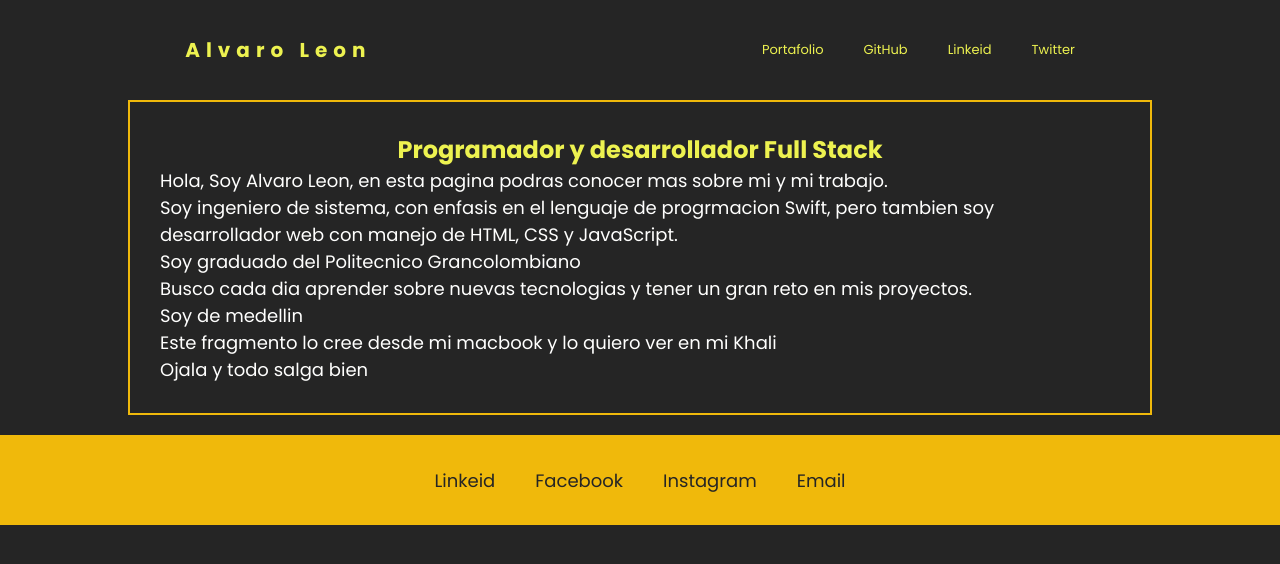
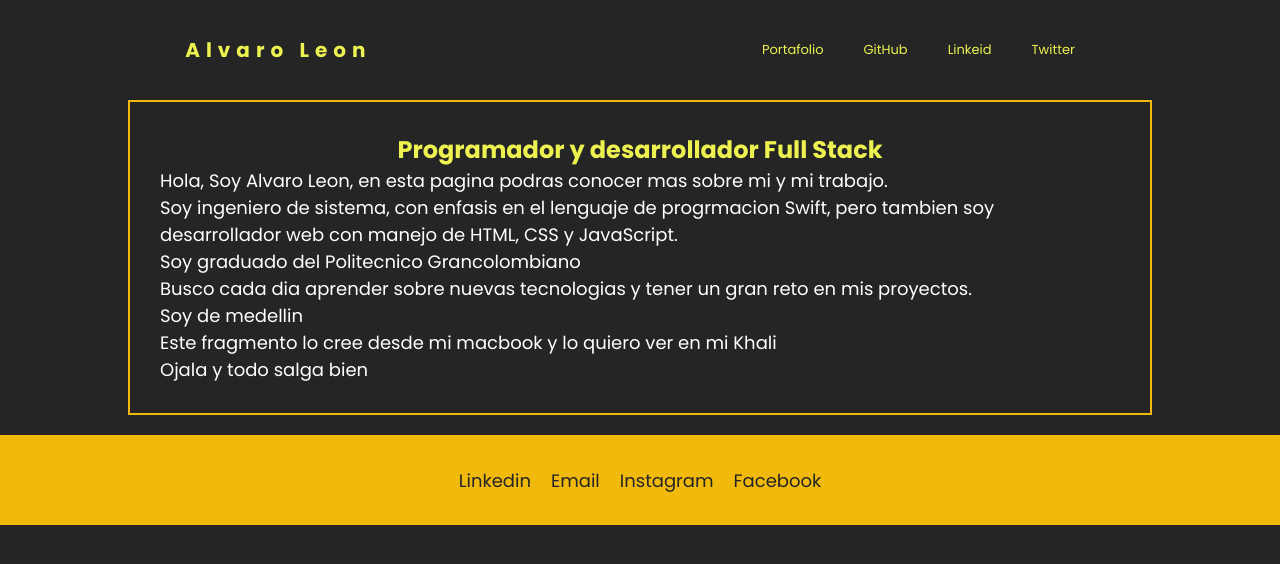
Before and after one commit to javierlnc/BlogClass, a website: page index.html in a window 1280 px wide. Drawn offline with Linux system fonts and the light colour scheme.

Commit message:
Correcion del footer, pensar movile first

```diff
--- a/index.html
+++ b/index.html
@@ -43,10 +43,10 @@
     </main>
     <footer>
         <ul>
-            <li>Linkeid</li>
+            <li>Linkedin</li>
+            <li>Email</li>
+            <li>Instagram</li>
             <li>Facebook</li>
-            <li>Instagram</li>
-            <li>Email</li>
         </ul>
     </footer>
 
--- a/main.css
+++ b/main.css
@@ -68,12 +68,11 @@ footer{
     margin: 20px 0 ;
 }
 footer ul{
-    display: flex;
-    list-style: none;
-}
-footer li{
-    margin:0 20px;
-
+    display: grid;
+    grid-template-columns: 1fr 1fr;
+    gap:5px 25px;
+    list-style-type: none;
+    justify-items: center;
 }
 
 
@@ -85,5 +84,8 @@ footer li{
     .main-header ul{
         display: flex;
     }
-
+    footer ul{
+        display: flex;
+        gap: 20px;
+    }
 }
```
